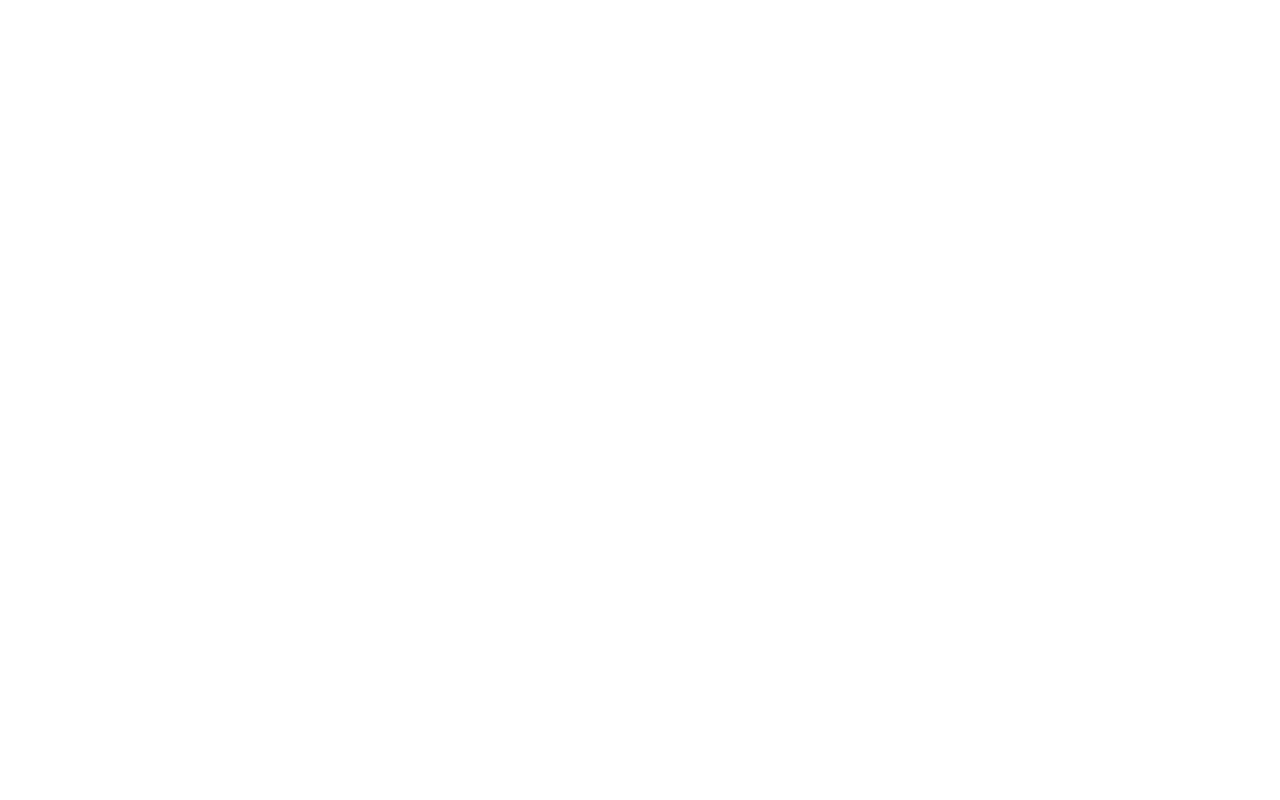
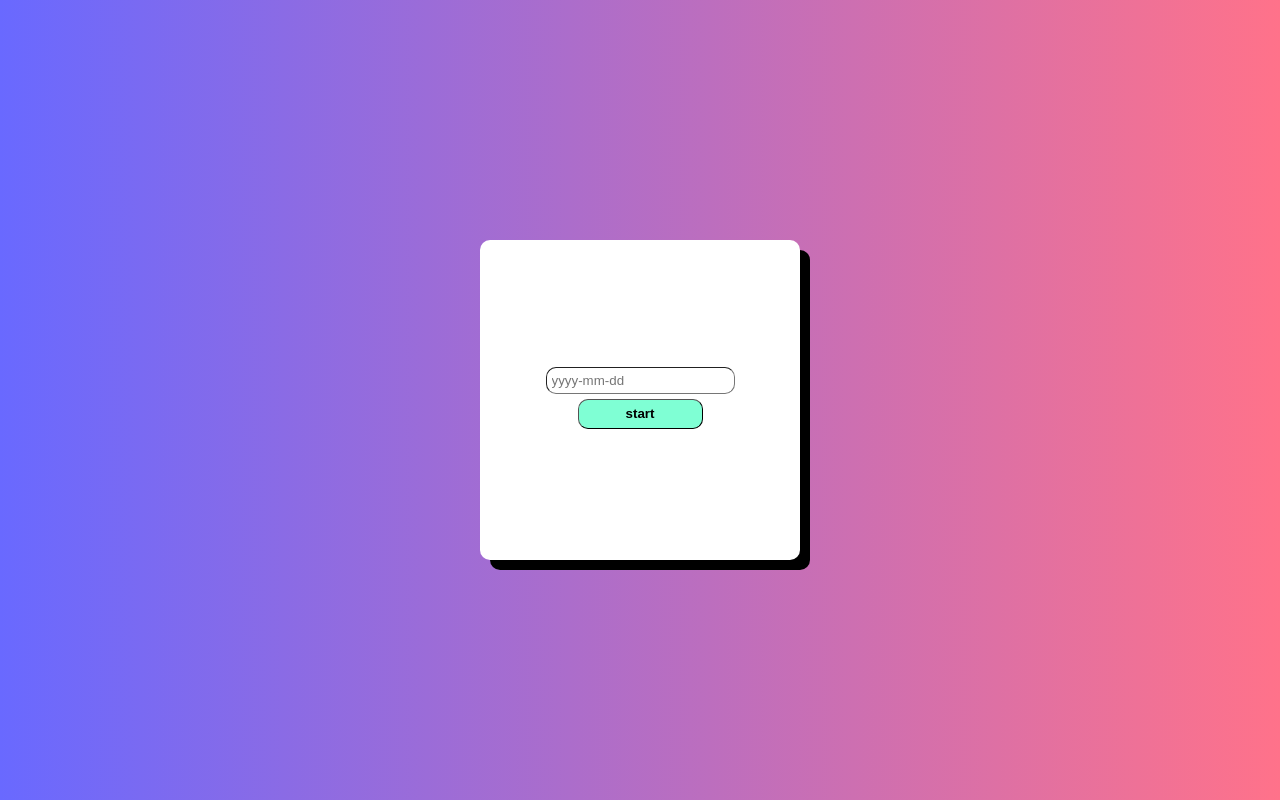
Before and after one commit to jacktravers14307/Cosonas-Countdown, a plain HTML site: page index.html in a window 1280 px wide. Drawn offline with Linux system fonts and the light colour scheme.

Commit message:
Finished Project

```diff
--- a/index.html
+++ b/index.html
@@ -8,6 +8,17 @@
     <script src="script.js"></script>
 </head>
 <body>
-
+    <div class="container">
+        <div class="inputContainer">
+            <input type="text" id="userInput" placeholder="yyyy-mm-dd">
+            <button onclick="takeInput()">start</button>
+        </div>
+        <div class="outputContainer">
+            <p id="days"></p>
+            <p id="hours"></p>
+            <p id="minutes"></p>
+            <p id="seconds"></p>
+        </div>
+    </div>
 </body>
 </html>
--- a/script.js
+++ b/script.js
@@ -1,36 +1,22 @@
-// const currentDate = new Date();
-// const yyyy = currentDate.getFullYear();
-// const mm = currentDate.getMonth() + 1; // This is because months start at 0, put this here because i wont remember
-// const dd = currentDate.getDate();
-// console.log(currentDate);
-// console.log(`The Date is: ${dd}/${mm}/${yyyy}`);
+let countdownInterval
 
-// let target_date = new Date("2024-09-22");
-
-// let time_difference = target_date - currentDate;
-
-// let dayDifference = time_difference / (1000 * 60 * 60 * 24); // 1000ms in a second, 60 seconds in a min, 60 mins in an hour, 24 hours in a day
-// console.log(Math.floor(dayDifference));
-
-// // Calculations and stuff i found online to help make this
-// let remainingTime = time_difference;
-
-// const days = Math.floor(time_difference / (1000 * 60 * 60 * 24));
-// time_difference -= days * 1000 * 60 * 60 * 24;
-
-// const hours = Math.floor(time_difference / (1000 * 60 * 60));
-// time_difference -= hours * 1000 * 60 * 60;
-
-// const minutes = Math.floor(time_difference / (1000 * 60));
-// time_difference -= minutes * 1000 * 60;
-
-// const seconds = Math.floor(time_difference / 1000);
-
-// console.log(`Days: ${days}\nSeconds: ${seconds}\nMinutes: ${minutes}\nHours: ${hours}`);
+function takeInput(){
+    let userInput = document.getElementById("userInput").value
+    document.getElementById("userInput").value = ""
+    if(countdownInterval){
+        clearInterval(countdownInterval)
+    }
+    countdownInterval = setInterval(() => updateCountdown(userInput), 1000);
+}
 
 
+function updateCountdown(userInput){
 
-function updateCountdown(){
+    const dayptag = document.getElementById("days")
+    const hourptag = document.getElementById("hours")
+    const minuteptag = document.getElementById("minutes")
+    const secondptag = document.getElementById("seconds")
+
     const currentDate = new Date();
     const yyyy = currentDate.getFullYear();
     const mm = currentDate.getMonth() + 1; // This is because months start at 0, put this here because i wont remember
@@ -38,7 +24,7 @@ function updateCountdown(){
     console.log(currentDate);
     console.log(`The Date is: ${dd}/${mm}/${yyyy}`);
 
-    let target_date = new Date("2024-09-22");
+    let target_date = new Date(userInput);
 
     let time_difference = target_date - currentDate;
 
@@ -61,6 +47,9 @@ function updateCountdown(){
 
     console.log(`Days: ${days}\nSeconds: ${seconds}\nMinutes: ${minutes}\nHours: ${hours}`);
 
+    dayptag.textContent = `Days: ${days}`
+    hourptag.textContent = `Hours: ${hours}`
+    minuteptag.textContent = `Minutes: ${minutes}`
+    secondptag.textContent = `Seconds: ${seconds}`
+
 }
-
-setInterval(updateCountdown, 1000);
--- a/style.css
+++ b/style.css
@@ -0,0 +1,60 @@
+*{
+    padding: 0px;
+    margin: 0px;
+    font-family: Arial, Helvetica, sans-serif;
+}
+
+body{
+    display: flex;
+    justify-content: center;
+    align-items: center;
+    height: 100vh;
+    background: linear-gradient(90deg, rgb(105, 105, 255), rgb(255, 114, 138));
+}
+
+.container{
+    display: flex;
+    background-color: white;
+    padding: 10px;
+    box-shadow: 10px 10px;
+    border-radius: 10px;
+    height: 300px;
+    width: 300px;
+    justify-content: center;
+    align-items: center;
+    flex-direction: column;
+    border-width: 2px;
+    border-color: black;
+    gap: 5px;
+}
+
+.inputContainer input{
+    border-radius: 10px;
+    border-width: 1px;
+    padding: 5px;
+}
+
+.inputContainer{
+    display: flex;
+    flex-direction: column;
+    align-items: center;
+    gap: 5px;
+}
+
+.inputContainer button{
+    border-radius: 10px;
+    border-width: 1px;
+    width: 125px;
+    height: 30px;
+    cursor: pointer;
+    background-color: aquamarine;
+    font-weight: bold;
+}
+
+.inputContainer button:hover{
+    background-color: rgb(102, 211, 175);
+}
+
+.outputContainer{
+    font-weight: bold;
+}
```
